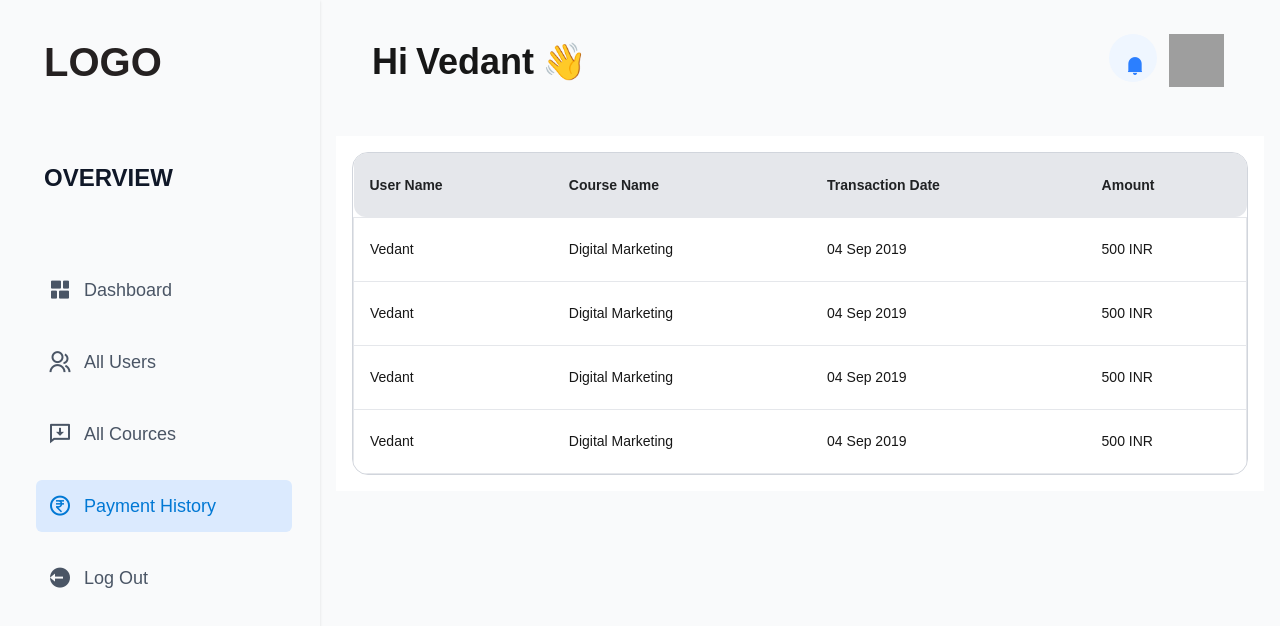
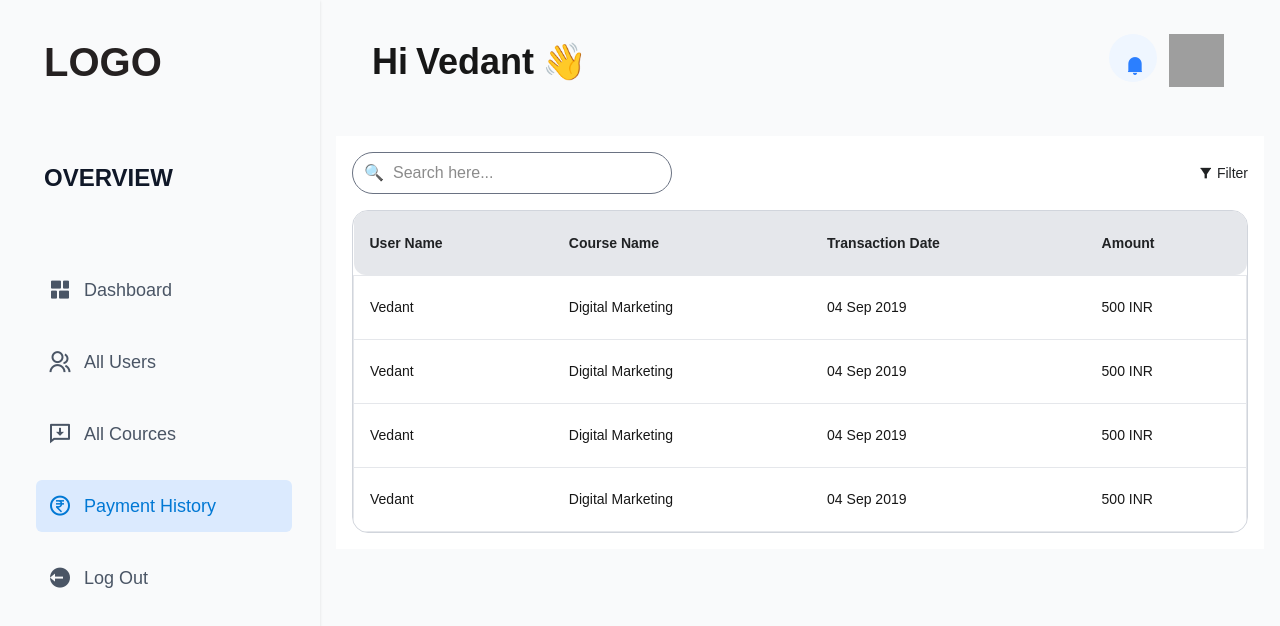
Before and after one commit to ABHISHEKJAISWAL7619/Techbin, a Next.js app: page /all-payments in a window 1280 px wide. Shown: the top 626 px of the page. Built offline with nearby package versions, Linux system fonts and the light colour scheme; grey boxes are pictures that could not be loaded.

Commit message:
completed

```diff
--- a/component/molecules/card/TableAllusers.jsx
+++ b/component/molecules/card/TableAllusers.jsx
@@ -23,7 +23,7 @@ const TableAllusers = () => {
           {users.map((user, index) => (
             <tr
               key={index}
-              className="block md:table-row border md:border-0 rounded-lg md:rounded-none mb-4 md:mb-0 p-4 md:p-0"
+              className="block h-14  md:table-row border md:border-0 rounded-lg md:rounded-none mb-4 md:mb-0 p-4 md:p-0"
             >
               <td className="px-4 py-2 block md:table-cell">
                 <span className="md:hidden font-semibold text-[#202224]">User Name: </span>
--- a/component/pages/AllPayments.jsx
+++ b/component/pages/AllPayments.jsx
@@ -31,6 +31,21 @@ const users = [
 const AllPayments = () => {
   return (
     <div className="w-full p-4 bg-white">
+       <div className="flex flex-col md:flex-row justify-between items-center gap-4 mb-4">
+        <div className="relative w-full md:max-w-xs">
+          <span className="absolute inset-y-0 left-3 flex items-center text-[#202224]">🔍</span>
+          <input
+            type="search"
+            placeholder="Search here..."
+            className="w-full border border-gray-500 rounded-3xl pl-10 pr-4 py-2 focus:outline-none"
+          />
+        </div>
+
+        <div className="text-sm text-[#202224] flex items-center gap-1 cursor-pointer">
+          <i className="ri-filter-fill"></i>
+          <span>Filter</span>
+        </div>
+      </div>
       <div className="overflow-x-auto rounded-2xl border border-gray-300">
         <table className="w-full text-sm min-w-[600px]">
           <thead className="bg-gray-200 hidden md:table-header-group">
```
